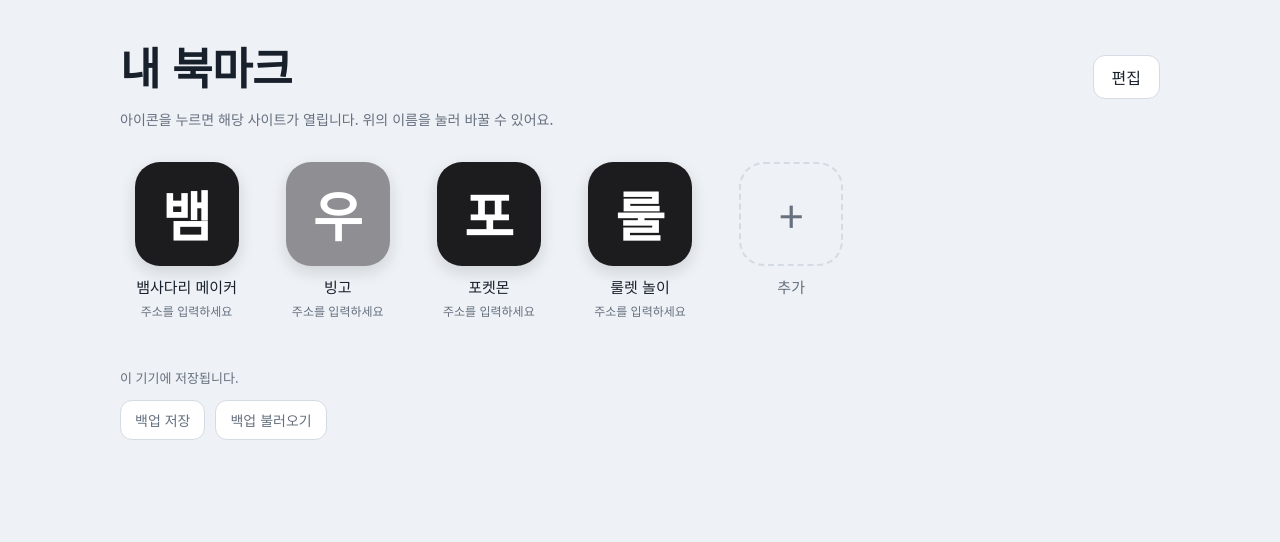
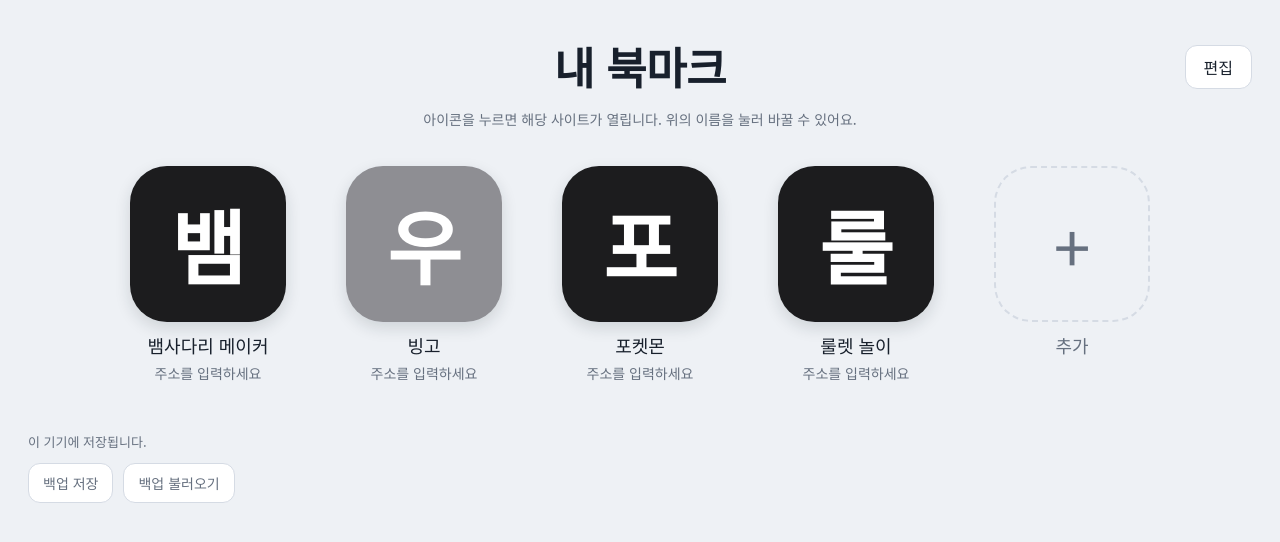
Before and after one commit to drcobain99-jpg/launcher, a plain HTML site: page index.html in a window 1280 px wide. Drawn offline with Linux system fonts and the light colour scheme.

Commit message:
Add files via upload

```diff
--- a/index.html
+++ b/index.html
@@ -34,10 +34,11 @@ html{color-scheme:light}
 *{box-sizing:border-box}
 body{background:var(--bg);color:var(--ink);font-family:var(--font);font-size:16px;line-height:1.5;
   padding-top:calc(28px + env(safe-area-inset-top,0px));padding-bottom:calc(40px + env(safe-area-inset-bottom,0px));padding-left:max(20px,env(safe-area-inset-left,0px));padding-right:max(20px,env(safe-area-inset-right,0px));min-height:100vh}
-.wrap{max-width:1040px;margin:0 auto}
-header{display:flex;align-items:flex-end;gap:16px;margin-bottom:10px}
-.title{flex:1;min-width:0;font:700 clamp(28px,5vw,44px)/1.2 var(--font);color:var(--ink);background:transparent;border:0;
-  border-bottom:2px dashed transparent;border-radius:0;padding:4px 0;letter-spacing:-.01em}
+.wrap{max-width:1240px;margin:0 auto}
+header{position:relative;margin-bottom:10px}
+#editBtn{position:absolute;right:0;top:50%;transform:translateY(-50%)}
+.title{display:block;width:100%;min-width:0;text-align:center;padding-inline:112px;font:700 clamp(28px,5vw,44px)/1.2 var(--font);color:var(--ink);background:transparent;border:0;
+  border-bottom:2px dashed transparent;border-radius:0;padding-block:4px;letter-spacing:-.01em}
 .title::placeholder{color:var(--muted)}
 .title:hover{border-bottom-color:var(--line)}
 .title:focus{outline:none;border-bottom:2px solid var(--accent)}
@@ -46,18 +47,18 @@ header{display:flex;align-items:flex-end;gap:16px;margin-bottom:10px}
 .btn.primary{background:var(--accent);border-color:var(--accent);color:var(--accent-ink);font-weight:700}
 .btn.danger{color:var(--danger)}
 .btn[aria-pressed="true"]{background:var(--accent);border-color:var(--accent);color:var(--accent-ink);font-weight:700}
-.hint{color:var(--muted);font-size:14px;min-height:21px;margin:0 0 28px}
-.grid{display:grid;grid-template-columns:repeat(auto-fill,minmax(132px,1fr));gap:30px 18px}
+.hint{color:var(--muted);font-size:14px;min-height:21px;margin:0 0 32px;text-align:center}
+.grid{display:grid;grid-template-columns:repeat(auto-fill,196px);justify-content:center;gap:40px 20px}
 .tile{all:unset;box-sizing:border-box;display:flex;flex-direction:column;align-items:center;gap:10px;cursor:pointer;position:relative;
   -webkit-tap-highlight-color:transparent;text-align:center;padding:4px 0}
-.icon{width:104px;height:104px;border-radius:25px;display:flex;align-items:center;justify-content:center;
-  font:700 54px/1 var(--font);background-size:cover;background-position:center;box-shadow:0 6px 16px var(--shadow);transition:transform .12s}
+.icon{width:156px;height:156px;border-radius:37px;display:flex;align-items:center;justify-content:center;
+  font:700 81px/1 var(--font);background-size:cover;background-position:center;box-shadow:0 6px 16px var(--shadow);transition:transform .12s}
 .tile:active .icon{transform:scale(.94)}
-.name{font-weight:500;font-size:15px;max-width:128px;overflow-wrap:anywhere;display:-webkit-box;-webkit-line-clamp:2;-webkit-box-orient:vertical;overflow:hidden}
-.sub{font-size:12px;color:var(--muted);margin-top:-6px}
-.badge{position:absolute;top:0;right:calc(50% - 64px);width:30px;height:30px;border-radius:50%;background:var(--accent);color:var(--accent-ink);
-  display:flex;align-items:center;justify-content:center;font-size:15px;box-shadow:0 2px 6px var(--shadow)}
-.add .icon{background:transparent;border:2px dashed var(--line);box-shadow:none;color:var(--muted);font-weight:400;font-size:44px}
+.name{font-weight:500;font-size:18px;max-width:192px;overflow-wrap:anywhere;display:-webkit-box;-webkit-line-clamp:2;-webkit-box-orient:vertical;overflow:hidden}
+.sub{font-size:14px;color:var(--muted);margin-top:-6px}
+.badge{position:absolute;top:0;right:calc(50% - 96px);width:40px;height:40px;border-radius:50%;background:var(--accent);color:var(--accent-ink);
+  display:flex;align-items:center;justify-content:center;font-size:20px;box-shadow:0 2px 6px var(--shadow)}
+.add .icon{background:transparent;border:2px dashed var(--line);box-shadow:none;color:var(--muted);font-weight:400;font-size:66px}
 .add .name{color:var(--muted)}
 .empty{border:2px dashed var(--line);border-radius:18px;padding:28px 20px;text-align:center;color:var(--muted);margin-bottom:28px}
 .status{margin-top:44px;font-size:13px;color:var(--muted)}
@@ -80,6 +81,7 @@ input[type=color]{width:46px;height:40px;border:1px solid var(--line);border-rad
 .actions .grow{flex:1}
 .err{color:var(--danger);font-size:14px;min-height:20px;margin-top:10px}
 @media (prefers-reduced-motion:reduce){.icon{transition:none}}
+@media (max-width:640px){.title{padding-inline:0}#editBtn{position:static;transform:none;display:block;margin:8px auto 0}}
 </style>
 </head>
 <body>
```
